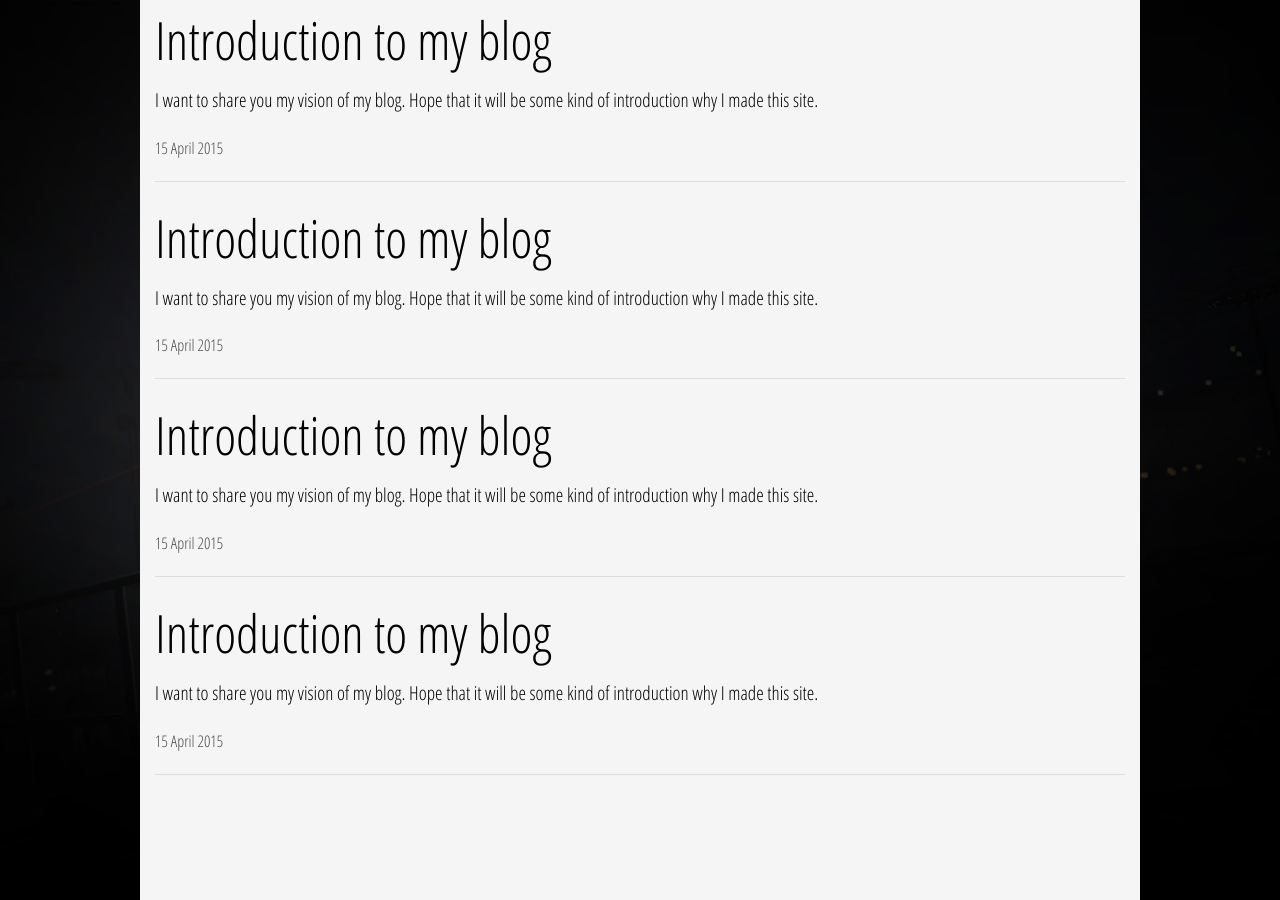
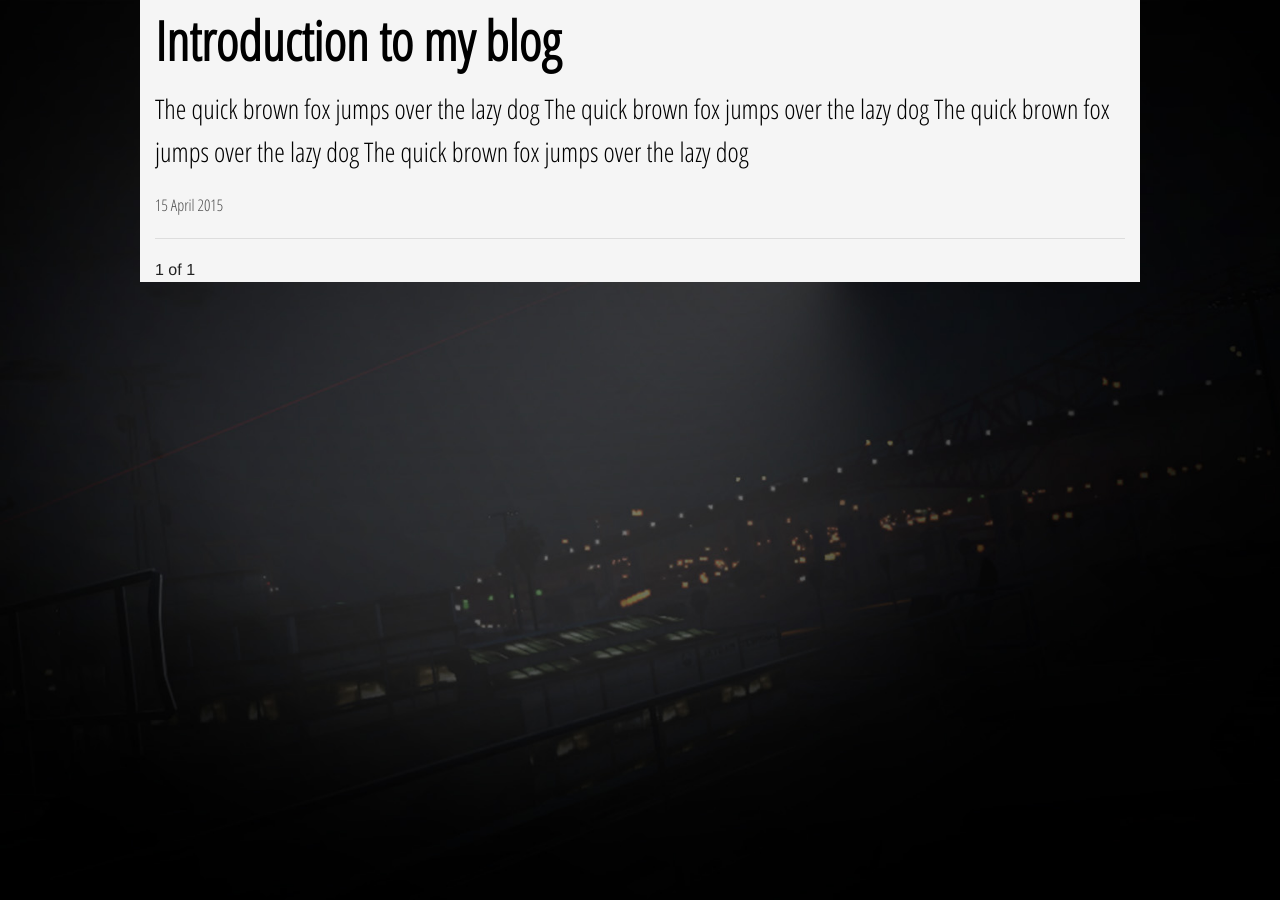
Before and after one commit to ghaiklor/ghaiklor.com, a Jekyll site: the page built from blog/index.html, in a window 1280 px wide. Built offline with Jekyll 4.4.1, drawn with Linux system fonts in a browser that asks for light colours; the list of posts is cut into pages by our own code.

Commit message:
Style improvements for blog index

```diff
--- /dev/null
+++ b/_posts/2015-04-15-introduction.md
@@ -0,0 +1,36 @@
+---
+layout: post
+title: "Introduction to my blog"
+date: April 15th, 2015
+keywords: "introduction, ghaiklor"
+---
+
+The quick brown fox jumps over the lazy dog
+The quick brown fox jumps over the lazy dog
+The quick brown fox jumps over the lazy dog
+The quick brown fox jumps over the lazy dog
+<!--MORE-->
+The quick brown fox jumps over the lazy dog
+
+The quick brown fox jumps over the lazy dog
+
+The quick brown fox jumps over the lazy dog
+
+The quick brown fox jumps over the lazy dog
+
+The quick brown fox jumps over the lazy dog
+The quick brown fox jumps over the lazy dog
+The quick brown fox jumps over the lazy dog
+The quick brown fox jumps over the lazy dog
+The quick brown fox jumps over the lazy dog
+The quick brown fox jumps over the lazy dog
+The quick brown fox jumps over the lazy dog
+The quick brown fox jumps over the lazy dog
+The quick brown fox jumps over the lazy dog
+The quick brown fox jumps over the lazy dog
+The quick brown fox jumps over the lazy dog
+The quick brown fox jumps over the lazy dog
+The quick brown fox jumps over the lazy dog
+The quick brown fox jumps over the lazy dog
+The quick brown fox jumps over the lazy dog
+The quick brown fox jumps over the lazy dog
--- a/_posts/2015-04-15-introduction4.html
+++ /dev/null
@@ -1,12 +0,0 @@
----
-layout: post
-title: "Introduction to my blog"
-date: April 15th, 2015
-desc: "I want to share with you my vision of my blog."
-slug: "introduction"
-keywords: "introduction, ghaiklor"
----
-
-I want to share you my vision of my blog.
-<!--MORE-->
-Hope that it will be some kind of introduction why I made this site.
--- a/assets/css/styles.css
+++ b/assets/css/styles.css
@@ -10,10 +10,10 @@ html, body {
 }
 
 h1, h2, h3, h4, h5, h6, a, p, span, img {
-  -webkit-transition: 1s ease-in-out;
-  -moz-transition: 1s ease-in-out;
-  -o-transition: 1s ease-in-out;
-  transition: 1s ease-in-out;
+  -webkit-transition: 0.5s ease-in-out;
+  -moz-transition: 0.5s ease-in-out;
+  -o-transition: 0.5s ease-in-out;
+  transition: 0.5s ease-in-out;
   font-family: 'Open Sans Condensed', sans-serif;
   color: white;
 }
@@ -90,30 +90,34 @@ h1, h2, h3, h4, h5, h6, a, p, span, img {
   padding-bottom: 0.7rem;
 }
 
-.landing-page .contacts-group .contacts-item.icon {
-  padding: 0.7rem;
-}
-
 .landing-page .contacts-group .contacts-item:hover {
   background-color: white;
   color: black;
 }
 
+.landing-page .contacts-group .contacts-item.icon {
+  padding: 0.7rem;
+}
+
 /* BLOG PAGE */
 .blog-page {
-  height: 100%;
   /* TODO: replace with more beautiful color */
   background-color: whitesmoke;
 }
 
-.blog-page h1.post-title > a {
-  font-size: larger;
+.blog-page .post-title > a {
+  font-size: 6vh;
   font-family: 'Open Sans Condensed', sans-serif;
+  font-weight: bold;
   color: black;
 }
 
-.blog-page p.post-content {
-  font-size: larger;
+.blog-page .post-title > a:hover {
+  color: #B9301C;
+}
+
+.blog-page .post-content * {
+  font-size: 3vh;
   color: black;
 }
 
--- a/blog/index.html
+++ b/blog/index.html
@@ -3,19 +3,21 @@ layout: default
 ---
 
 <div class="row blog-page">
-  <div class="large-12 medium-12 small-11 large-centered medium-centered small-centered columns">
+  <div class="large-12 medium-12 small-12 columns">
     {% for post in paginator.posts %}
     <h1 class="post-title">
       <a href="{{ post.url }}">{{ post.title }}</a>
     </h1>
 
-    <p class="post-content">
-      {{ post.content | truncate: 160 }}
-    </p>
+    <div class="post-content">
+      {{ post.excerpt }}
+    </div>
 
     <span class="post-date">{{ post.date | date: "%-d %B %Y" }}</span>
     <hr/>
     {% endfor %}
+
+    {{ paginator.page }} of {{ paginator.total_pages }}
 
     {% if paginator.total_pages > 1 %}
     <div class="pagination">
```
Also changed, not shown: _posts/2015-04-15-introduction.html (deleted, +0 -12 lines), _posts/2015-04-15-introduction2.html (deleted, +0 -12 lines), _posts/2015-04-15-introduction3.html (deleted, +0 -12 lines).
